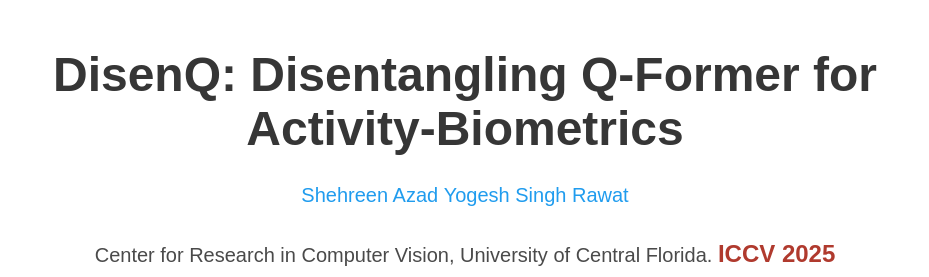
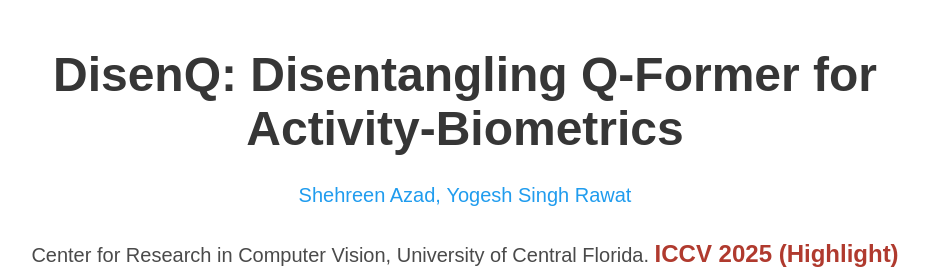
Before and after one commit to sacrcv/DisenQ-website, a plain HTML site: page index.html in a window 1280 px wide. Shown: the top 277 px of the page, without its empty margins (175-1104 px from the left). Drawn offline with nearby package versions, Linux system fonts and the light colour scheme; some icons are missing; a web font is replaced by a local one.

Commit message:
Update index.html

```diff
--- a/index.html
+++ b/index.html
@@ -41,7 +41,7 @@
               <!-- Paper authors -->
               <span class="author-block">
                 <!-- put shhereen link -->
-                <a href="FIRST AUTHOR PERSONAL LINK" target="_blank">Shehreen Azad</a></span>
+                <a href="FIRST AUTHOR PERSONAL LINK" target="_blank">Shehreen Azad,</a></span>
                 <span class="author-block">
                     <a href="https://www.crcv.ucf.edu/person/rawat/" target="_blank">Yogesh Singh Rawat</a>
                   </span>
@@ -50,7 +50,7 @@
                   <div class="is-size-5 publication-authors">
                     <span class="author-block">Center for Research in Computer Vision, University of Central Florida.
                   <span class="author-block">
-                       <br> <h1 class="title is-4"><font color="#B03A2E"><b>ICCV 2025</b></font></h1>
+                       <br> <h1 class="title is-4"><font color="#B03A2E"><b>ICCV 2025 (Highlight)</b></font></h1>
                   </span>
                     </div>
 
```
